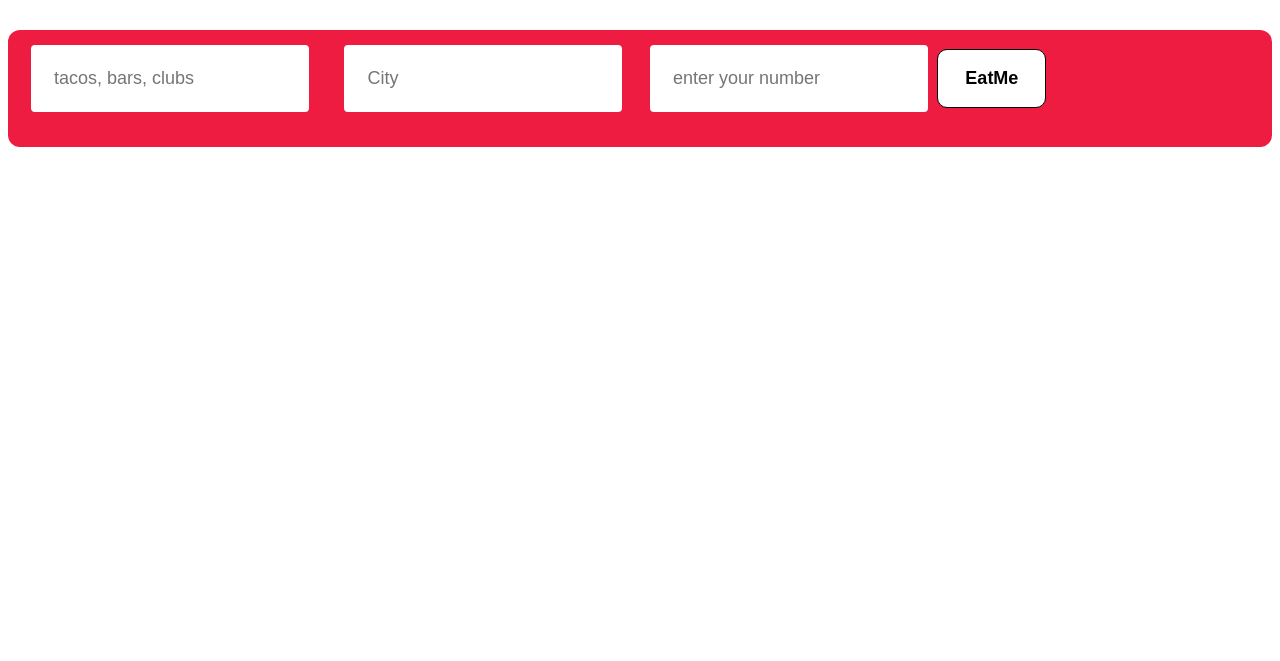
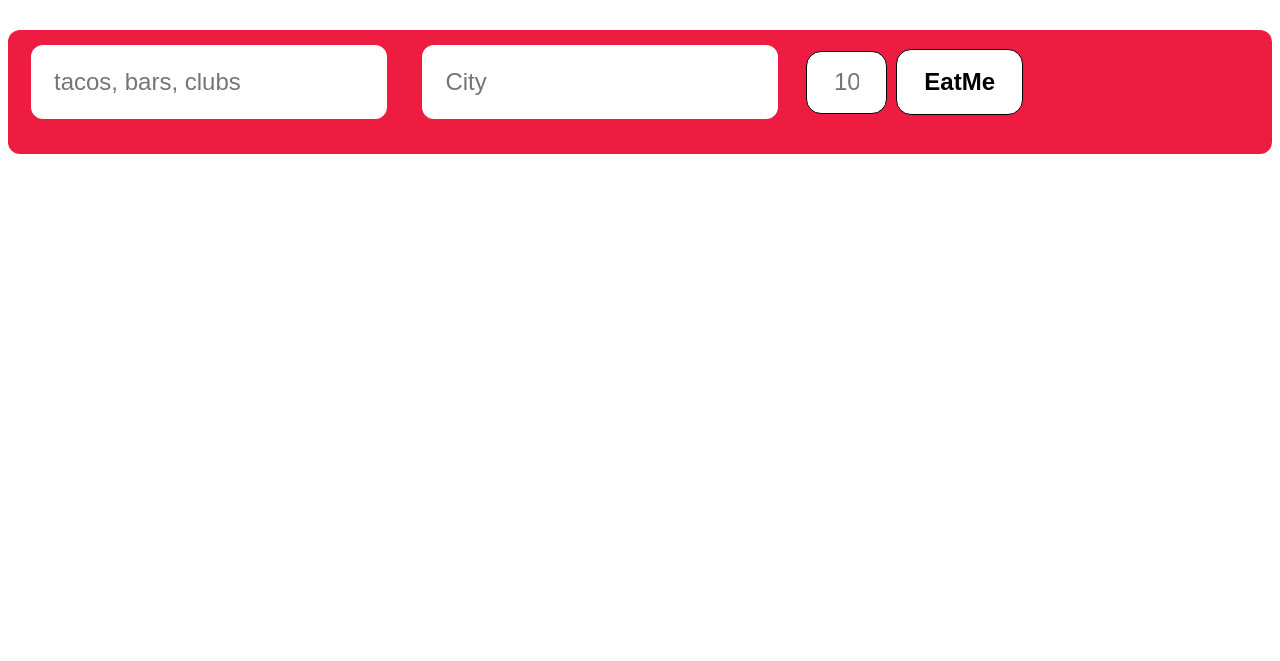
Before and after one commit to sveem/EatMe, a website: page public/index.html in a window 1280 px wide. Shown: the part 139-800 px from the top of the page. Drawn offline with nearby package versions, Linux system fonts and the light colour scheme.

Commit message:
finished the random input form

```diff
--- a/food.js
+++ b/food.js
@@ -19,7 +19,8 @@ var client = new Yelp({
 
  function yelpData(req, res, city = "London", food = "pizza") {
  	console.log("REQUEST+++++++++:", req.body)
-  return client.search({ term: req.body.food, location: req.body.city, limit: 10 }) //req.body.value
+  req.body.limit = req.body.limit || 10;
+  return client.search({ term: req.body.food, location: req.body.city, limit: req.body.limit }) //req.body.value
   .then(function (data) {
     // console.log("+++++++++++++++++DA++++TA", data )
      return data;
--- a/public/app.js
+++ b/public/app.js
@@ -3,6 +3,7 @@
 
 .controller('MainController', function($scope, $http) {
    $scope.data = {};
+
    $scope.printCity = function (city) {
   	console.log("++++++++++++++++++++++++++++++++++CITY>", $scope.data.city)
     return $http({
--- a/public/index.html
+++ b/public/index.html
@@ -14,7 +14,7 @@
       <label>
         <input placeholder="City" type="text" name="city" ng-model="data.city" />
       </label>
-        <input placeholder="enter your number" type="text" ng-model="data.searchQuery"/>
+        <input placeholder="10" class="search-number" type="text" ng-model="data.limit"/>
       <button ng-click="printCity()">EatMe</button>
     <div class="wrapper">
       <div ng-repeat="business in data.businesses" class="table">
--- a/public/styles.css
+++ b/public/styles.css
@@ -58,22 +58,31 @@ font-size: 30px;
 }
 
 .search-form input {
-  font-size: 18px;
+  font-size: 24px;
   padding: 18px 18px;
   border: 5px solid white;
-  border-radius: 4px;
+  border-radius: 12px;
 }
+
 
 .search-form button {
   cursor: pointer;
   border: 1px solid black;
-  border-radius: 10px;
+  border-radius: 15px;
   background: #fff;
   padding: 18px 27px;
-  font-size: 18px;
+  font-size: 24px;
   font-weight: bold;
 }
 
+.search-form .search-number {
+  font-size: 24px;
+    width: 25px;
+    height: 25px;
+    border: 1px solid black;
+    border-radius: 15px;
+    padding:18px 27px;
+}
 
 .wrapper{
   margin-top: 20px;
```
